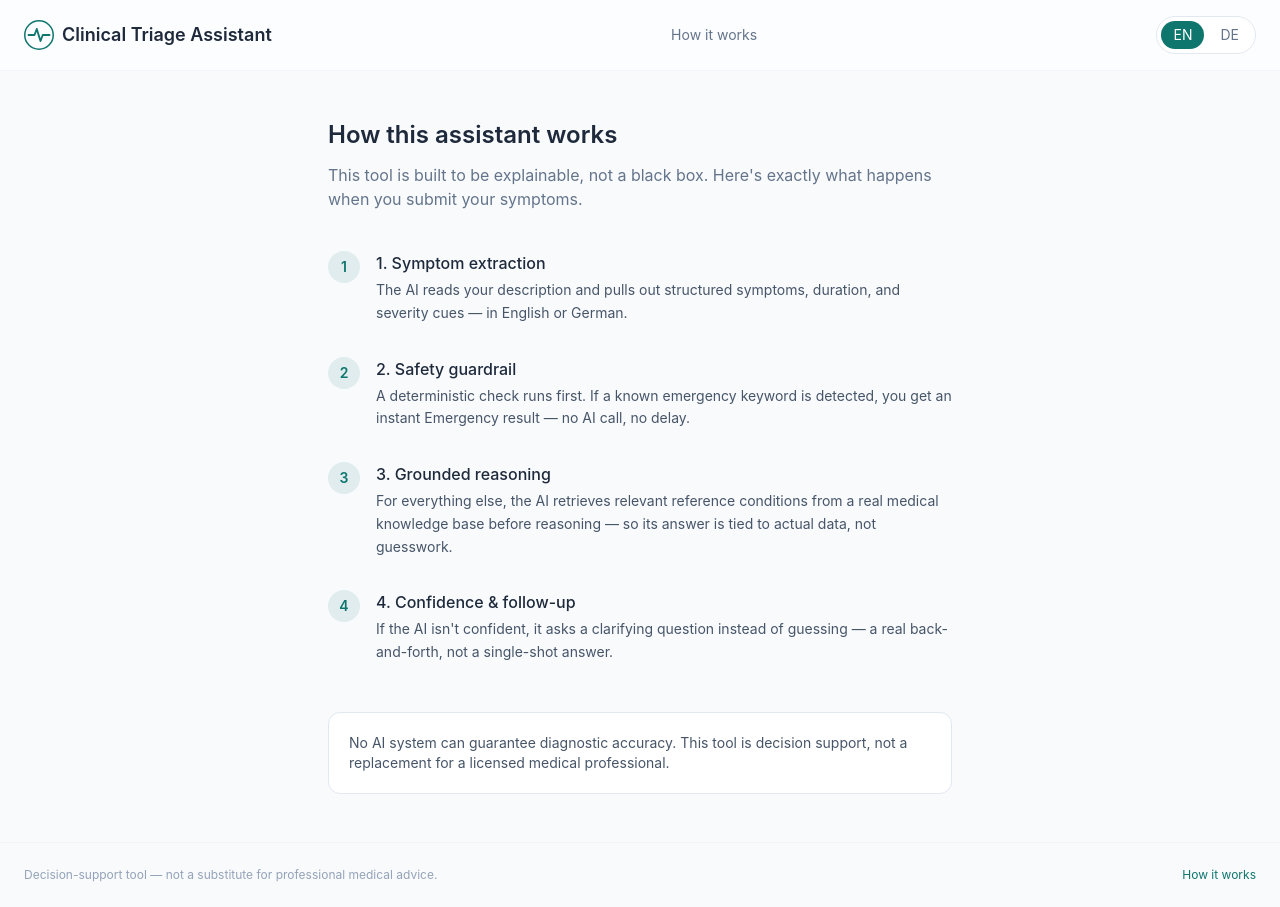
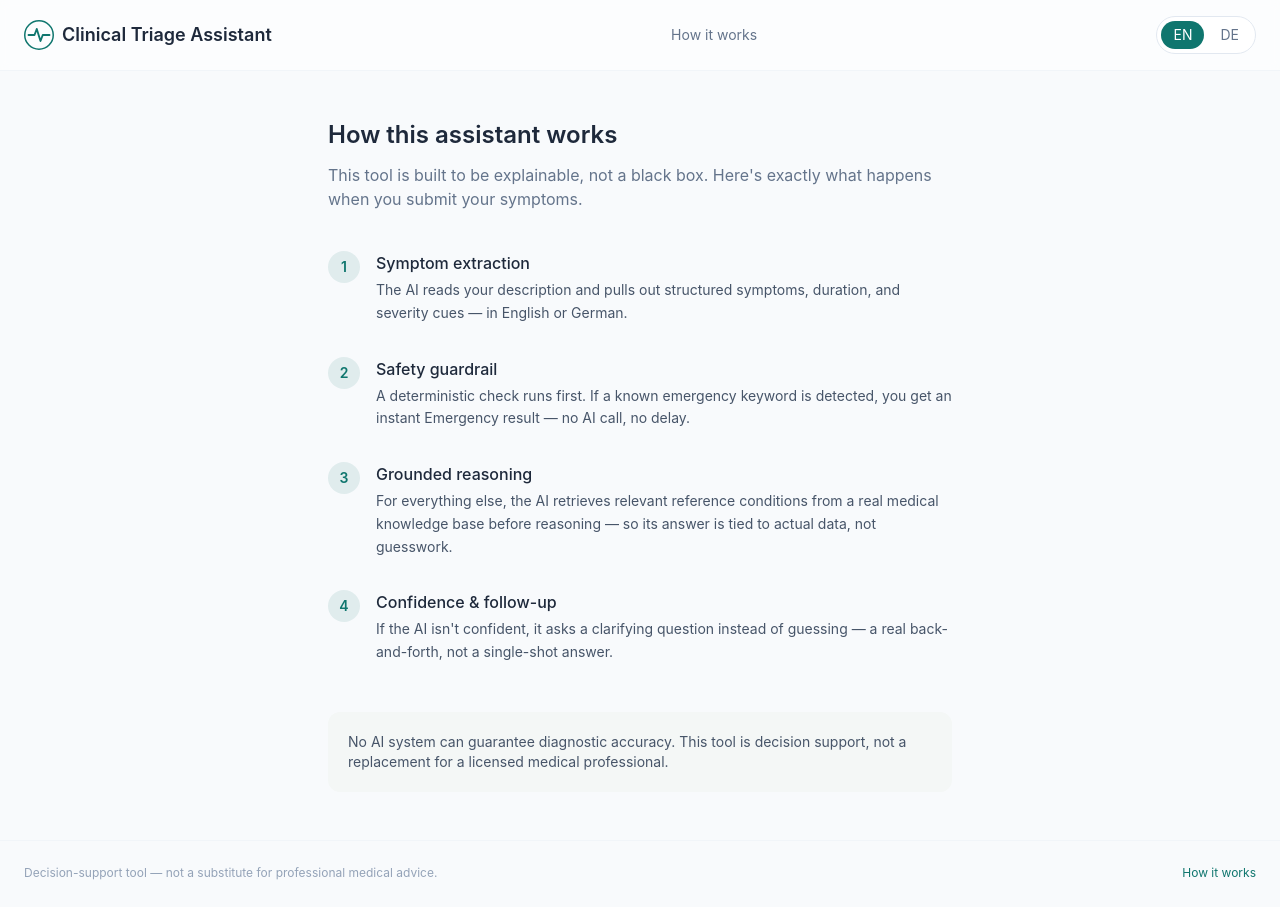
Before and after one commit to VedantHage1210/The-Triage-Tribe, a React (Vite) app in the folder frontend/: page /how-it-works in a window 1280 px wide. Built offline with nearby package versions, Linux system fonts and the light colour scheme; no server answers.

Commit message:
Update HowItWorksPage.jsx

```diff
--- a/frontend/src/pages/HowItWorksPage.jsx
+++ b/frontend/src/pages/HowItWorksPage.jsx
@@ -57,14 +57,14 @@ export default function HowItWorksPage() {
                 {i + 1}
               </div>
               <div>
-                <h2 className="font-medium text-ink mb-1">{s.title}</h2>
+                <h2 className="font-medium text-ink mb-1">{s.title.replace(/^\d+\.\s*/, "")}</h2>
                 <p className="text-sm text-slate-600 leading-relaxed">{s.body}</p>
               </div>
             </div>
           ))}
         </div>
 
-        <div className="mt-12 bg-white border border-slate-200 rounded-xl p-5 text-sm text-slate-600">
+        <div className="mt-12 bg-bg-paper rounded-xl p-5 text-sm text-slate-600">
           {t(
             "howItWorks.limitation",
             "No AI system can guarantee diagnostic accuracy. This tool is decision support, not a replacement for a licensed medical professional."
```
